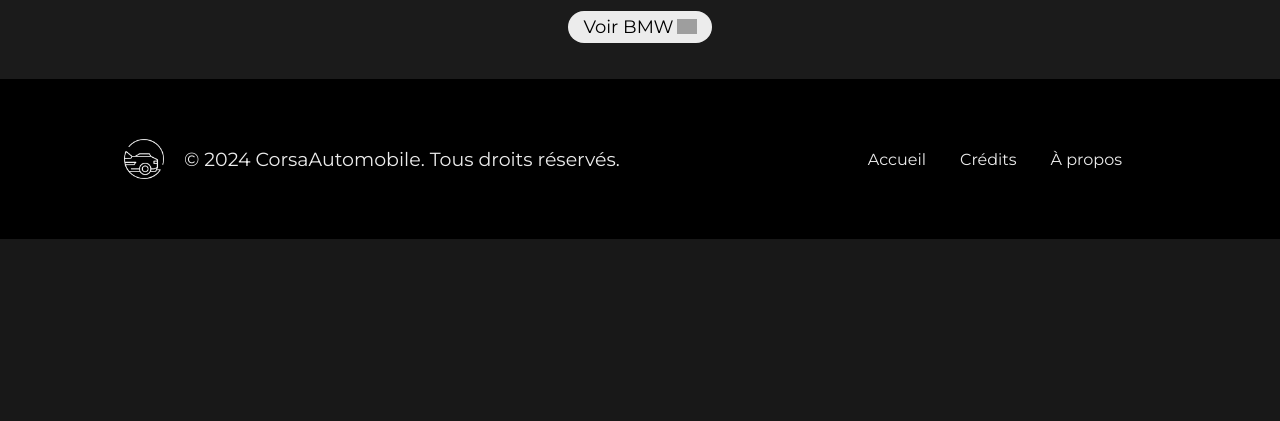
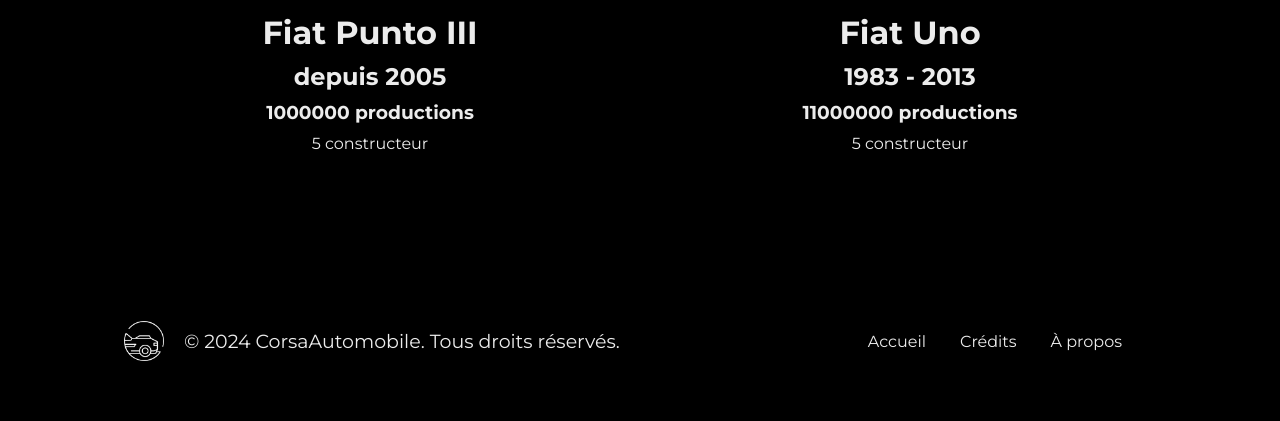
Before and after one commit to omarb36/CorsaAutomobile, a PHP site: page /voiture-2.php in a window 1280 px wide. Shown: the part 561-982 px from the top of the page. Before the commit the page ends 800 px from the top, so only its background shows below. Run offline with PHP 8.4, Linux system fonts and the light colour scheme; grey boxes are pictures that could not be loaded.

Commit message:
Refonte des pages voitures, et les boutons

```diff
--- a/style/style.css
+++ b/style/style.css
@@ -257,6 +257,10 @@ nav #button-connexion:hover{
 
 /* PAGE VOITURES RENAULT */
 
+.body-voiture{
+    background-color: #000000;
+}
+
 .voiture-1-header {
     display: flex;
     flex-direction: row;
@@ -264,9 +268,10 @@ nav #button-connexion:hover{
     justify-content: center;
     align-items: center;
     text-align: center;
-    background-color: #000000e4;
+    padding-top: 50px;
+    background-color: #000000;
     width: 100%;
-    height: 80Vh;
+    height: 100%;
 }
 
 .voiture-1-header .modele-1{
@@ -410,6 +415,15 @@ nav #button-connexion:hover{
 .voiture-3-header .modele-2 .nom-modele-2, .annee-2, .productions-2, .constructeur-2{
     color: #ECECEC;
     margin-top: 10px;
+}
+
+.button-voir-voiture{
+    display: flex;
+    flex-direction: row;
+    justify-content: space-evenly;
+    align-items: center;
+    text-align: center;
+    padding-top: 150px;
 }
 
 .button-voir-voiture .voir-button {
--- a/voiture-2.php
+++ b/voiture-2.php
@@ -6,7 +6,7 @@
     <link rel="stylesheet" href="/constructeurautomobile/style/style.css">
     <title>CorsaAutomobile / Fiat</title>
 </head>
-<body>
+<body class="body-voiture">
 
 <!-- BARRE DE NAVIGATION -->
 
@@ -19,14 +19,17 @@
 <main>
 
 
-
-    <header class="voiture-2-header">
-
-        <div class="button-voir-voiture">
+<div class="button-voir-voiture">
             <form action="/constructeurautomobile/voiture-1.php">
                 <button class="voir-button"><img src="https://img.icons8.com/?size=100&id=7811&format=png&color=000000" alt="">Voir Renault</button>
             </form>
+
+            <form action="/constructeurautomobile/voiture-3.php">
+                <button class="voir-button">Voir BMW <img src="https://img.icons8.com/?size=100&id=7789&format=png&color=000000" alt=""> </button>
+            </form>
         </div>
+
+    <header class="voiture-2-header">
 
         <div class="modele-1">
             <img class="image-voiture-1" src="https://upload.wikimedia.org/wikipedia/commons/thumb/d/d0/Grande_punto_5tuerer.jpg/560px-Grande_punto_5tuerer.jpg" alt="">
@@ -44,13 +47,8 @@
             <p class="constructeur-2">5 constructeur</p>
         </div>
 
-        <div class="button-voir-voiture">
-            <form action="/constructeurautomobile/voiture-3.php">
-                <button class="voir-button">Voir BMW <img src="https://img.icons8.com/?size=100&id=7789&format=png&color=000000" alt=""> </button>
-            </form>
-        </div>
+    </header>
 
-    </header>
 </main>
 
 <?php include 'components/footer.html'; ?>
```
Also changed, not shown: voiture-1.php (+6 -7 lines), voiture-3.php (+4 -5 lines).
